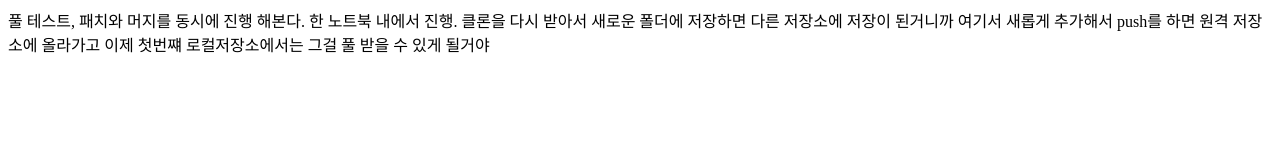
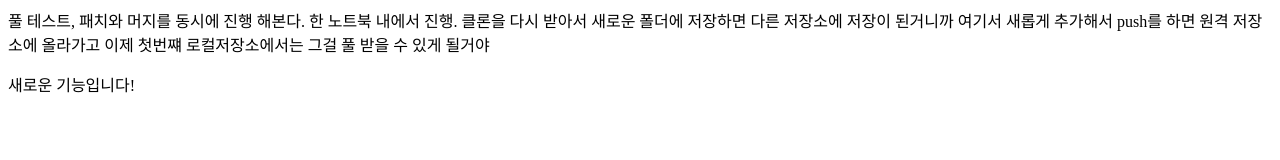
Before and after one commit to AronLee5263/Aron-HTML, a plain HTML site: page 프로젝트로배우는HTMLCSS_05진입페이지/docs/newnew.html in a window 1280 px wide. Drawn offline with Linux system fonts and the light colour scheme.

Commit message:
새로운 기능추가

```diff
--- a/프로젝트로배우는HTMLCSS_05진입페이지/docs/newnew.html
+++ b/프로젝트로배우는HTMLCSS_05진입페이지/docs/newnew.html
@@ -11,6 +11,77 @@
         풀 테스트, 패치와 머지를 동시에 진행 해본다. 한 노트북 내에서 진행. 클론을 다시 받아서 새로운 폴더에 저장하면 다른 저장소에 저장이 된거니까
         여기서 새롭게 추가해서 push를 하면 원격 저장소에 올라가고 이제 첫번쨰 로컬저장소에서는 그걸 풀 받을 수 있게 될거야
     </div>
-    <title>메인은 그대로 진행</title>
+    <p>새로운 기능입니다!</p>
 </body>
 </html>
+
+
+
+
+
+
+
+
+
+
+
+<!-- 지금 나한테 필요한 것.
+내가 원하는게 뭔데?
+난 돈과 사회지능이지.
+이걸 얻기 위해선 인생에 당면한 문제를 해결해 가는것이지.
+
+근데 그걸 가기 위해 가장 효율적인 길이 뭔데?
+
+저 강의를 보고 따라하는것?
+
+회사에 들어가는것?
+
+아니면 대충 해보고 서비스 내보는거?
+
+뭘 해야 목표에 빨리 다다를 수 있는데?
+
+대기업에 가고 싶어. 당근마켓 같은곳
+왜? 폼나고 싶으니까 연봉도 높게 받고 싶으니까
+남들 눈에 잘보여지고 싶으니까
+있어보이고 싶어서야. 왜? 내가 별 볼일없어보이는 인간이라서?
+지금 당장 그래보여서? 남들이 보기엔 그럴 수있으니까.
+근데 이게 맞는걸까?
+
+남들 눈에 잘 보여지는게?
+남 신경쓰지 말라하잖아. 근데 정말 신경쓰지 않는게 맞아?
+
+사람들은 남들이 우러러 보고 자기가 특별하다고 느낄때 행복하던데?
+ 정말 좋은 행복이 이런거야?
+
+ 하버드 연구에서 아니라고 말했잖아.
+ 좋은 사람들과 좋은 관계가 핵심이라고.
+ 근데 지금 하는건 먼데? 그저 남들 눈에 잘 보여지고 싶어서
+ 내가 진정으로 행복으로 가는길을 돌아서 간다는거야?
+
+ 아니 우선 왜 그러고 싶은건데? 주변 사람들에게 인정받고 싶어서?
+ 맞아. 가족들 친척들 친구들 전부다.
+ 그리고 나 조차도 그렇게 대기업 가는 애들을 대단하다고 생각하고
+ 주변에서 추켜세워주니까.
+
+ 거길 가서 얻는 득실이 뭔데.
+
+ 경제적 자유만 얻을거면 대기업에 목멜 필요없잖아.
+ 안그래? 코딩테스트해야해?
+ 시간 오래걸려
+ 근데 깃은 해야해
+ 자바스크립트랑 타입스크립트도 행해
+
+ 리액트도 마찬가지야.
+ 그러니까 빨리 좀 쳐보자 이 머저리야.
+
+ 어? 집중 좀 하고
+ 몸에 통증좀 없애려고 재활, 조깅 열심히 하고.
+ 어? 밥 제대 먹고
+ 누워서 폰좀 쳐하지 말고
+ 약속 시간에 늦지 않게
+ 30분 일찍 가고. 그리고 항상 선한 의도가
+ 아니라 바른의도를 생각해.
+
+ 독살당한 세조 말이야. 그 사람을 생각하라고.
+
+-->
```
